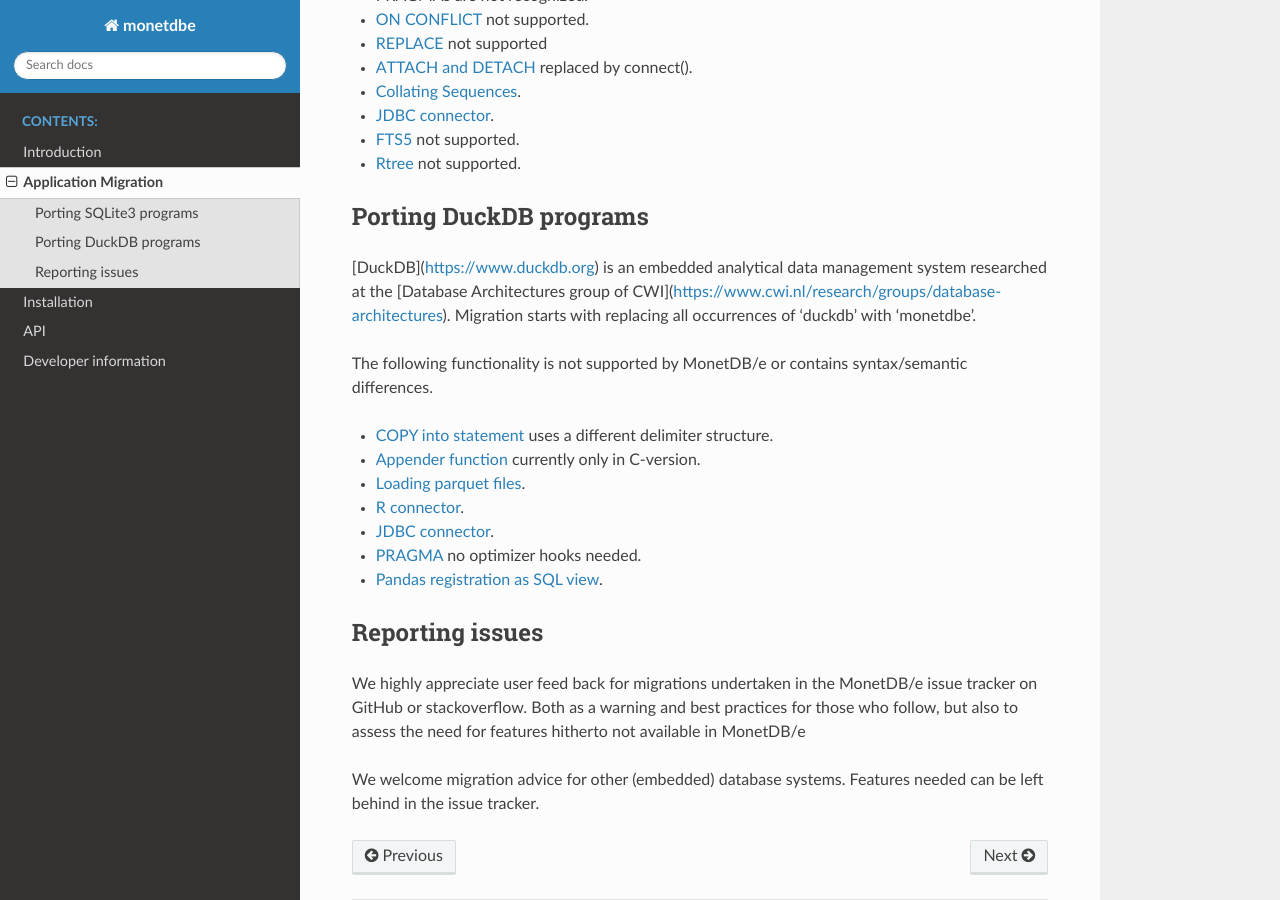
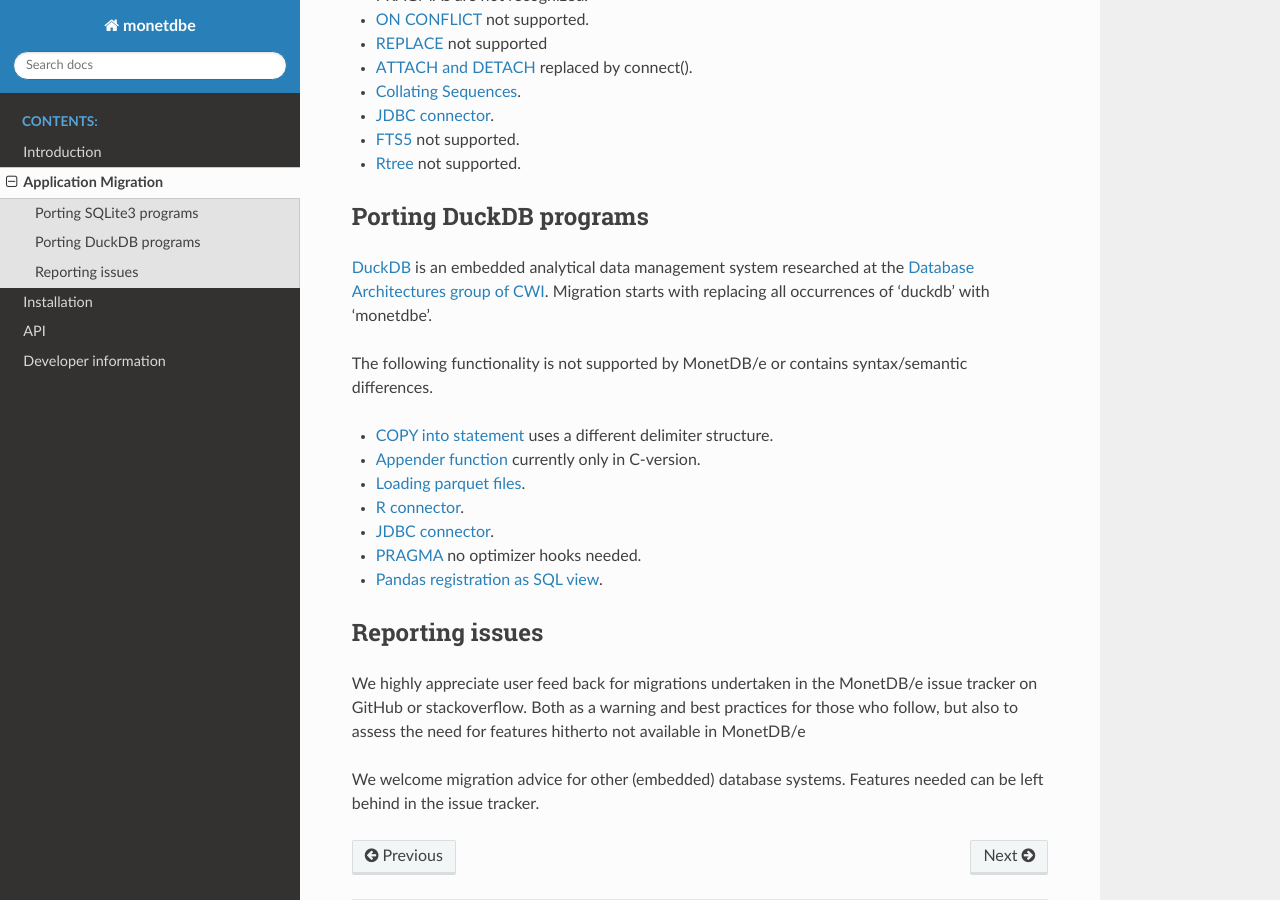
Before and after one commit to MonetDBSolutions/MonetDBe-Python, a Sphinx documentation site: the page built from doc/migrations.rst, in a window 1280 px wide and 900 px high, scrolled down 808 px. Built offline with Sphinx 7.4.7 and the Read the Docs theme 2.0.0, drawn with Linux system fonts in a browser that asks for light colours.

Commit message:
Use proper links

```diff
--- a/doc/introduction.rst
+++ b/doc/introduction.rst
@@ -81,7 +81,7 @@
 Alternatively, the Python debugger gives information up to the point the code switches to the underlying C function.
 Consider this a natural barrier not to cross, because the database kernel code is highly complex.
 
-For stability we deploy [SQLsmith](https://github.com/anse1/sqlsmith) and [SQLancer](https://github.com/sqlancer/sqlancer) on a daily basis to isolate corner cases that might
+For stability we deploy `SQLsmith] <https://github.com/anse1/sqlsmith>`_ and `SQLancer <https://github.com/sqlancer/sqlancer>`_ on a daily basis to isolate corner cases that might
 havoc the system. As an aside, a Continuous Integration framework based on buildbot for
 the stability and regression testing on two dozen platforms.
 
--- a/doc/migrations.rst
+++ b/doc/migrations.rst
@@ -42,8 +42,8 @@
 Porting DuckDB programs
 -----------------------
 
-[DuckDB](https://www.duckdb.org) is an embedded analytical data management system researched
-at the [Database Architectures group of CWI](https://www.cwi.nl/research/groups/database-architectures).
+`DuckDB <https://www.duckdb.org>`_ is an embedded analytical data management system researched
+at the `Database Architectures group of CWI <https://www.cwi.nl/research/groups/database-architectures>`_.
 Migration starts with replacing all occurrences of 'duckdb' with 'monetdbe'.
 
 The following functionality is not supported by MonetDB/e or contains syntax/semantic differences.
```
